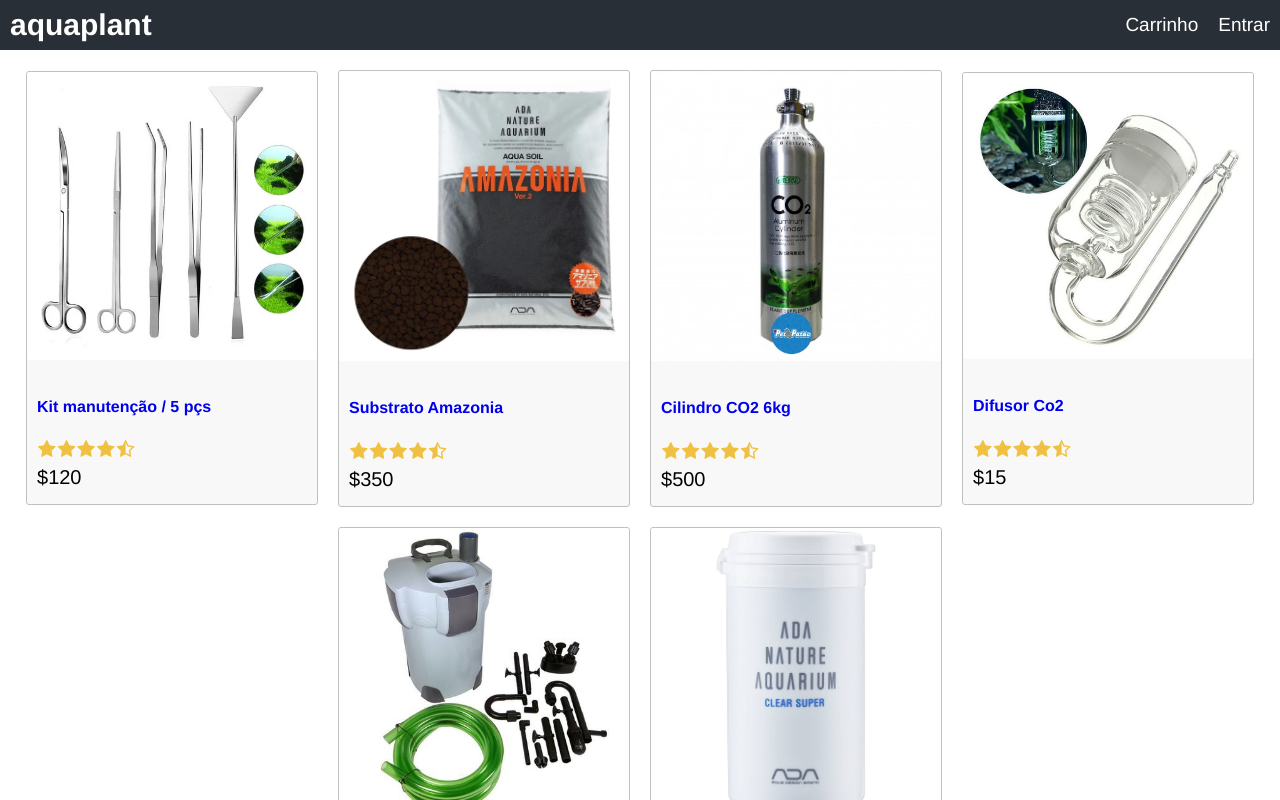
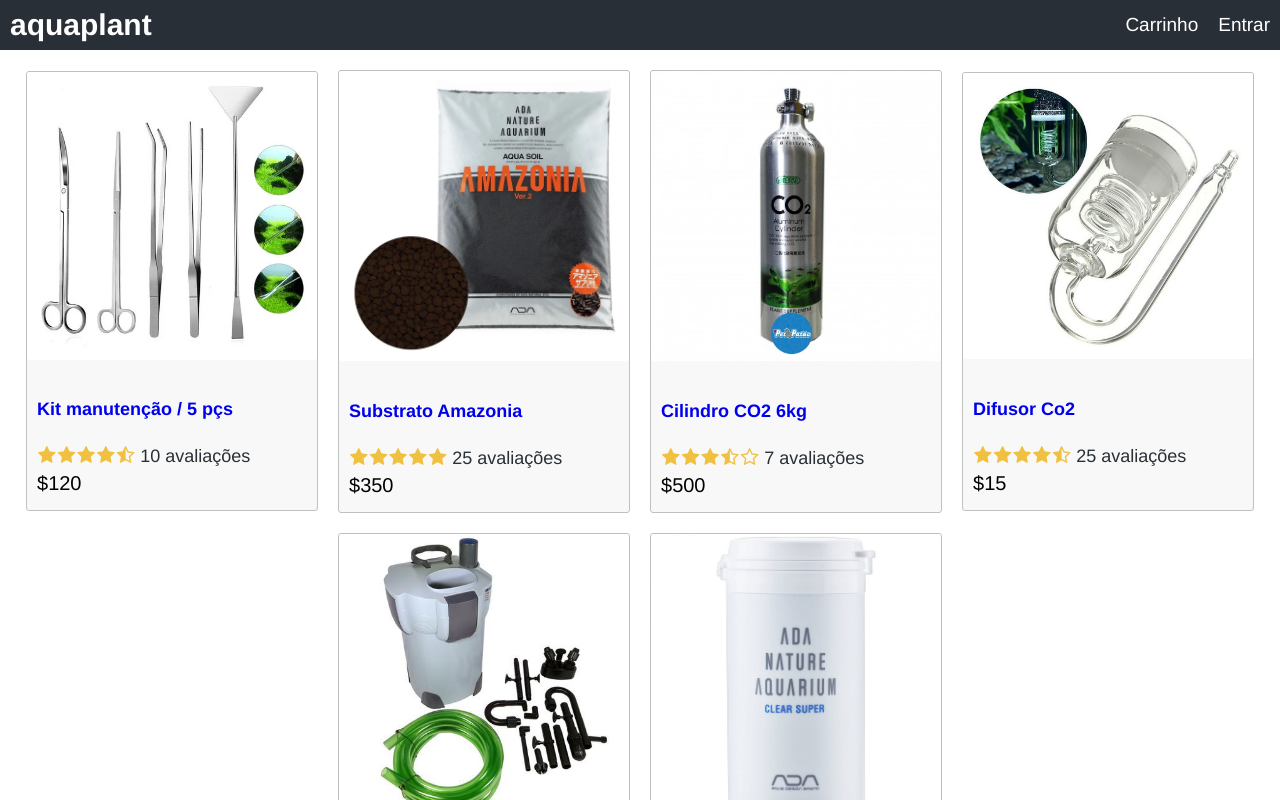
Before and after one commit to anderson-santiago-silva/aquaplant-app, a React (Create React App) app in the folder frontend/: page / in a window 1280 px wide. Shown: the top 800 px of the page. Built offline with nearby package versions, Linux system fonts and the light colour scheme.

Commit message:
Add components product and rating

```diff
--- a/frontend/src/App.js
+++ b/frontend/src/App.js
@@ -1,5 +1,6 @@
 import React from 'react';
 import data from './data';
+import Product from './components/Product.js'
 
 function App() {
   return (
@@ -17,32 +18,9 @@
     </header>
     <main>
       <div className="row center">
-        {
-          data.products.map(product => (
-        <div key="product._id" className="card">
-          <a href={`/product/${product._id}`}>
-            <img
-              className="medium"
-              src={product.image}
-              alt={product.name}
-            />
-          </a>
-          <div className="card-body">
-            <a href={`/product/${product._id}`}>
-              <h2>{product.name}</h2>
-            </a>
-            <div className="rating">
-              <span><i className="fa fa-star"></i></span>
-              <span><i className="fa fa-star"></i></span>
-              <span><i className="fa fa-star"></i></span>
-              <span><i className="fa fa-star"></i></span>
-              <span><i className="fa fa-star-half-o"></i></span>
-            </div>
-            <div className="price">${product.price}</div>
-          </div>
-        </div>
-          ))
-        }
+        {data.products.map((product) => (
+          <Product key={product._id} product={product}></Product>
+          ))}
       </div>
     </main>
     <footer className="row center">Todos os direitos reservados</footer>
--- /dev/null
+++ b/frontend/src/components/Product.js
@@ -0,0 +1,27 @@
+import React from 'react';
+import Rating from './Rating';
+
+export default function Product (props) {
+  const { product } = props;
+  return (
+    <div key="product._id" className="card">
+      <a href={`/product/${product._id}`}>
+        <img
+          className="medium"
+          src={product.image}
+          alt={product.name}
+        />
+      </a>
+      <div className="card-body">
+        <a href={`/product/${product._id}`}>
+          <h2>{product.name}</h2>
+        </a>
+          <Rating
+            rating={product.rating}
+            numReviews={product.numReviews}
+          ></Rating>
+        <div className="price">${product.price}</div>
+      </div>
+    </div>
+  );
+};
--- /dev/null
+++ b/frontend/src/components/Rating.js
@@ -0,0 +1,65 @@
+import React from 'react'
+
+export default function Rating(props) {
+  const { rating, numReviews } = props;
+  return (
+    <div className="rating">
+      <span>
+        <i
+          className={
+            rating >= 1
+            ? 'fa fa-star'
+            : rating >= 0.5
+            ? 'fa fa-star-half-o'
+            : 'fa fa-star-o'
+          }
+        ></i>
+      </span>
+      <span>
+        <i
+          className={
+            rating >= 2
+            ? 'fa fa-star'
+            : rating >= 1.5
+            ? 'fa fa-star-half-o'
+            : 'fa fa-star-o'
+          }
+        ></i>
+      </span>
+      <span>
+        <i
+          className={
+            rating >= 3
+            ? 'fa fa-star'
+            : rating >= 2.5
+            ? 'fa fa-star-half-o'
+            : 'fa fa-star-o'
+          }
+        ></i>
+      </span>
+      <span>
+        <i
+          className={
+            rating >= 4
+            ? 'fa fa-star'
+            : rating >= 3.5
+            ? 'fa fa-star-half-o'
+            : 'fa fa-star-o'
+          }
+        ></i>
+      </span>
+      <span>
+        <i
+          className={
+            rating >= 5
+            ? 'fa fa-star'
+            : rating >= 4.5
+            ? 'fa fa-star-half-o'
+            : 'fa fa-star-o'
+          }
+        ></i>
+      </span>
+      <span>{numReviews + ' avaliações'}</span>
+    </div>
+)
+}
--- a/frontend/src/index.css
+++ b/frontend/src/index.css
@@ -45,7 +45,7 @@
   padding: 1rem 0;
 }
 h2 {
-  font-size: 1.6rem;
+  font-size: 1.8rem;
   padding: 1rem 0;
 }
 a{
@@ -108,3 +108,8 @@
   color: #f0c040;
   margin: 0.1rem;
 }
+.rating span:last-child{
+  color: #292f36;
+  margin-left: 0.5rem;
+  font-size: 1.8rem;
+}
```
